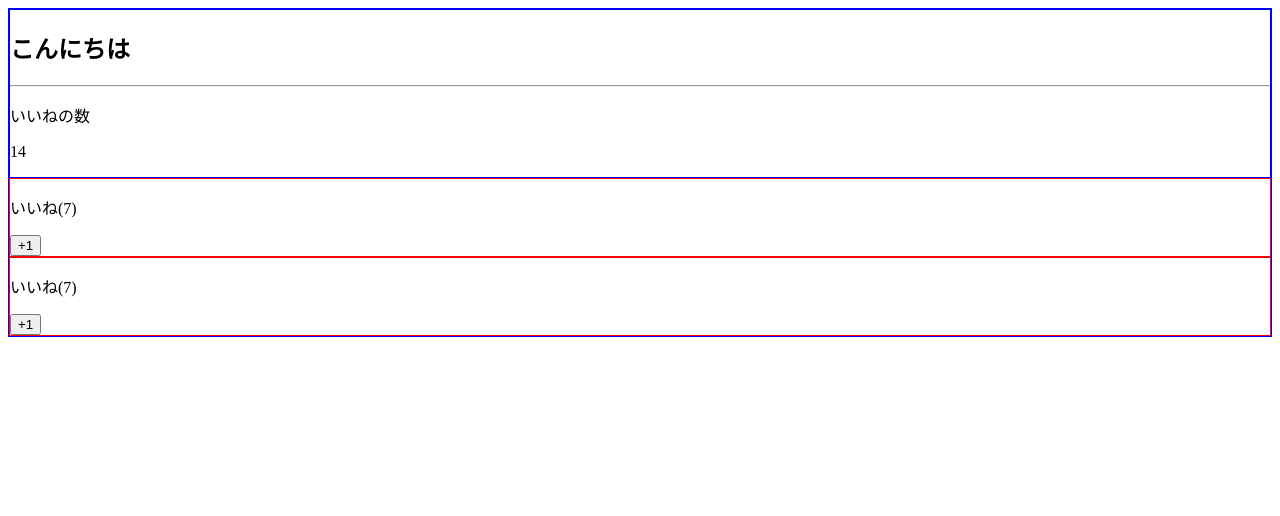
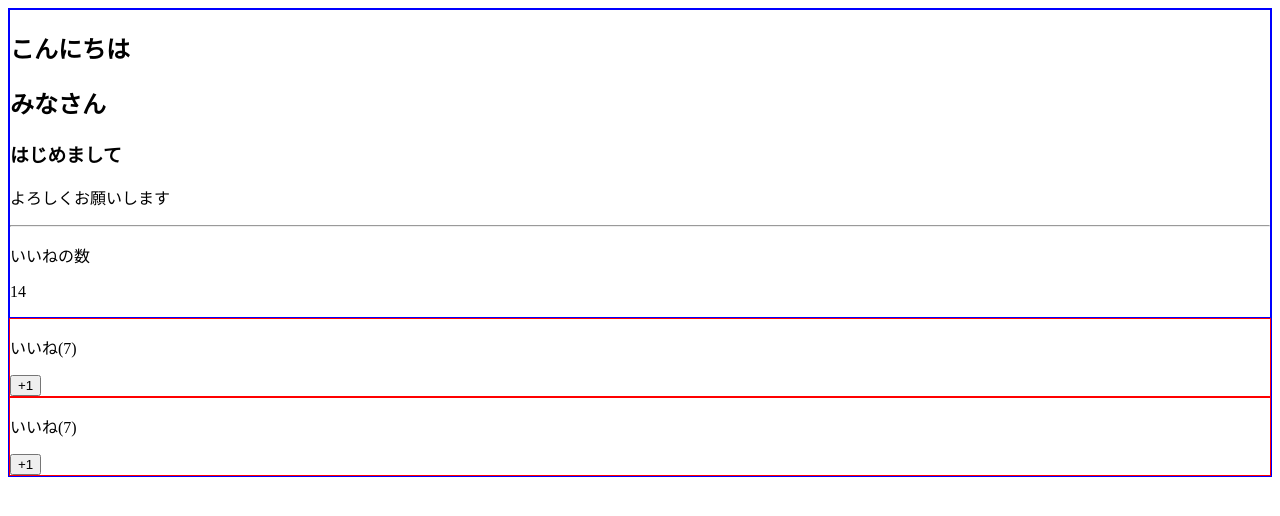
Before and after one commit to fujisan3020/udemy-vuejs, a Vue app: page / in a window 1280 px wide. Shown: the top 516 px of the page. Built offline with nearby package versions, Linux system fonts and the light colour scheme.

Commit message:
#104. デフォルトのスロットを名前付きスロットの中に置く

```diff
--- a/src/App.vue
+++ b/src/App.vue
@@ -2,12 +2,15 @@
 
 <template>
   <div>
-    <!-- slotの中身がない時に、フォールバックコンテンツ(中身がない時のデフォルト設定)を設定できる -->
     <LikeHeader>
+      <h2>みなさん</h2>
       <!-- 名前付きスロット : templateタグに、v-slotとその第一引数を指定し、子コンポーネントのslotにnameでその第一引数を指定することで、複数のスロットを使用することができる。 -->
       <template v-slot:title>
         <h2>こんにちは</h2>
       </template>
+
+      <h3>はじめまして</h3>
+      <p>よろしくお願いします</p>
 
       <template v-slot:number>
         <p>{{ number }}</p>
--- a/src/components/LikeHeader.vue
+++ b/src/components/LikeHeader.vue
@@ -2,6 +2,8 @@
   <div>
     <!-- slot : 親コンポーネントから子コンポーネントにHTMLタグを含んだデータを渡すことができる -->
     <slot name="title"></slot>
+    <!-- デフォルトのスロットはname="default"となっており、親コンポーネントでtemplateが設定されていないタグなどは、1つに接合され、表される。 -->
+    <slot></slot>
     <hr>
     <p>いいねの数</p>
 
```
